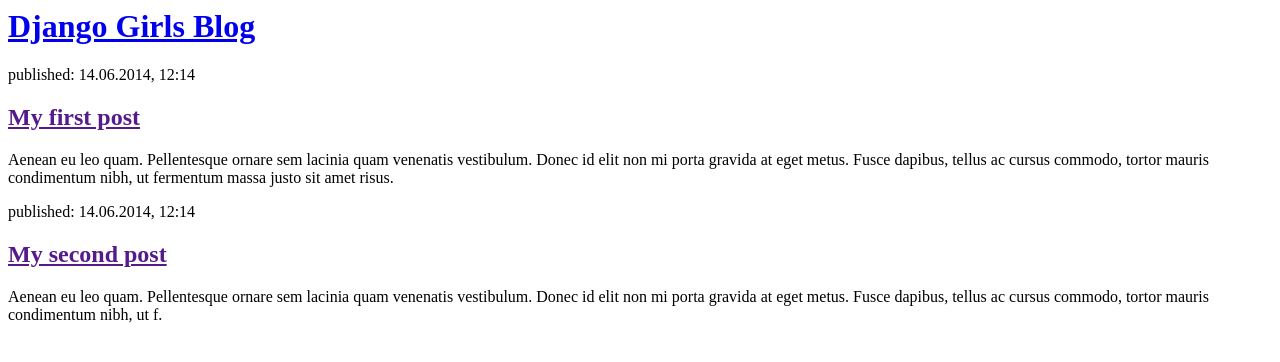
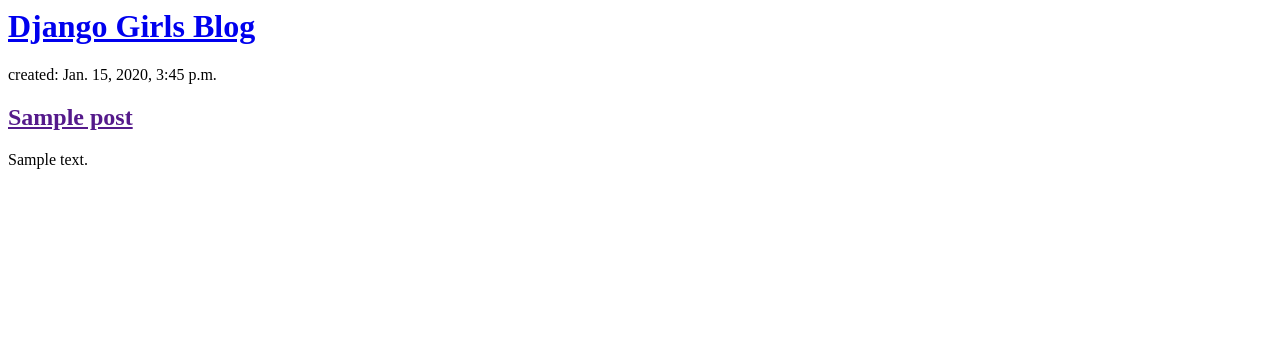
Before and after one commit to Pneha1234/my-first-blog, a Django app: page / in a window 1280 px wide. Shown: the top 362 px of the page. Run offline with Django 3.2, Linux system fonts and the light colour scheme; tables that the repository leaves empty hold one stand-in row (values such as "Sample post").

Commit message:
Modified templates to display posts from database.

```diff
--- a/djangogirls/blog/templates/blog/post_list.html
+++ b/djangogirls/blog/templates/blog/post_list.html
@@ -6,17 +6,12 @@
         <div>
             <h1><a href="/">Django Girls Blog</a></h1>
         </div>
-
-        <div>
-            <p>published: 14.06.2014, 12:14</p>
-            <h2><a href="">My first post</a></h2>
-            <p>Aenean eu leo quam. Pellentesque ornare sem lacinia quam venenatis vestibulum. Donec id elit non mi porta gravida at eget metus. Fusce dapibus, tellus ac cursus commodo, tortor mauris condimentum nibh, ut fermentum massa justo sit amet risus.</p>
-        </div>
-
-        <div>
-            <p>published: 14.06.2014, 12:14</p>
-            <h2><a href="">My second post</a></h2>
-            <p>Aenean eu leo quam. Pellentesque ornare sem lacinia quam venenatis vestibulum. Donec id elit non mi porta gravida at eget metus. Fusce dapibus, tellus ac cursus commodo, tortor mauris condimentum nibh, ut f.</p>
-        </div>
+        {% for post in posts %}
+            <div>
+                <p>created: {{ post.created_data }}</p>
+                <h2><a href="">{{ post.title }}</a></h2>
+                <p>{{ post.text|linebreaksbr }}</p>
+            </div>
+        {% endfor %}
     </body>
 </html>
--- a/djangogirls/blog/views.py
+++ b/djangogirls/blog/views.py
@@ -1,5 +1,7 @@
 from django.shortcuts import render
+from django.utils import timezone
+from .models import Post
 
-# Create your views here.
 def post_list(request):
-    return render(request, 'blog/post_list.html', {})
+	posts = Post.objects.all()
+	return render(request, 'blog/post_list.html', {'posts': posts})
```
Also changed, not shown: djangogirls/blog/migrations/0002_auto_20190517_0905.py (added), djangogirls/blog/migrations/0003_auto_20190517_0914.py (added).
